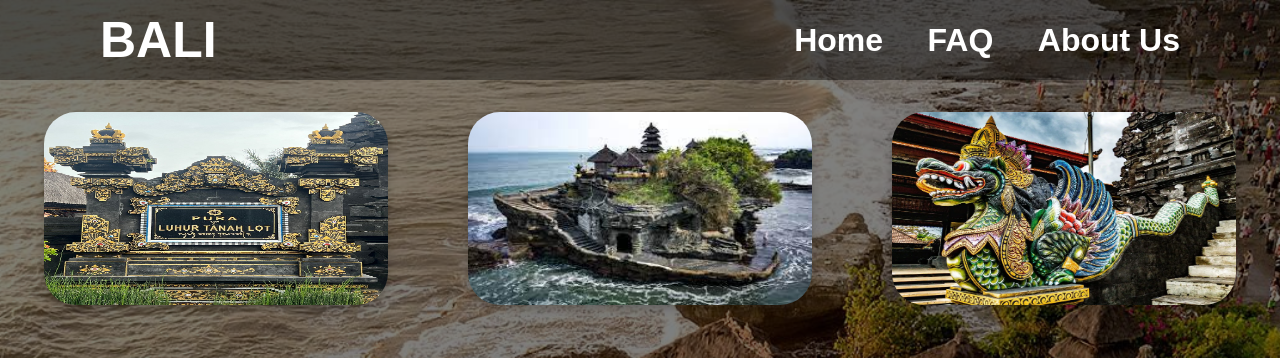
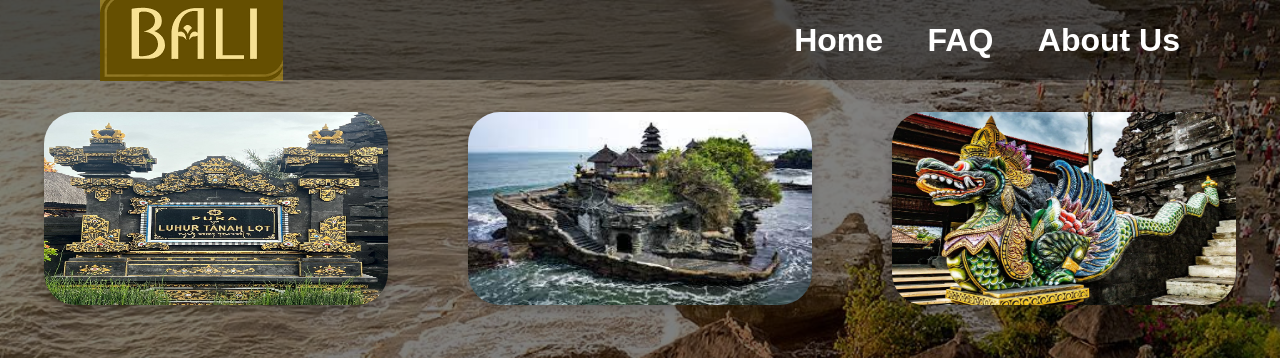
Before and after one commit to OwlofChaos/Bali, a plain HTML site: page Tanah.html in a window 1280 px wide. Shown: the top 358 px of the page. Drawn offline with Linux system fonts and the light colour scheme.

Commit message:
Update Tanah.html

```diff
--- a/Tanah.html
+++ b/Tanah.html
@@ -8,7 +8,9 @@
 </head>
 <body>
     <header class="header">
-        <a href="index.html" class="logo">BALI</a>
+        <a href="index.html">
+            <img src="image56010-pir-200h.png" class="logo">
+        </a>
         <nav class="nav">
             <a href="index.html">Home</a>
             <a href="FAQ.html">FAQ</a>
```
